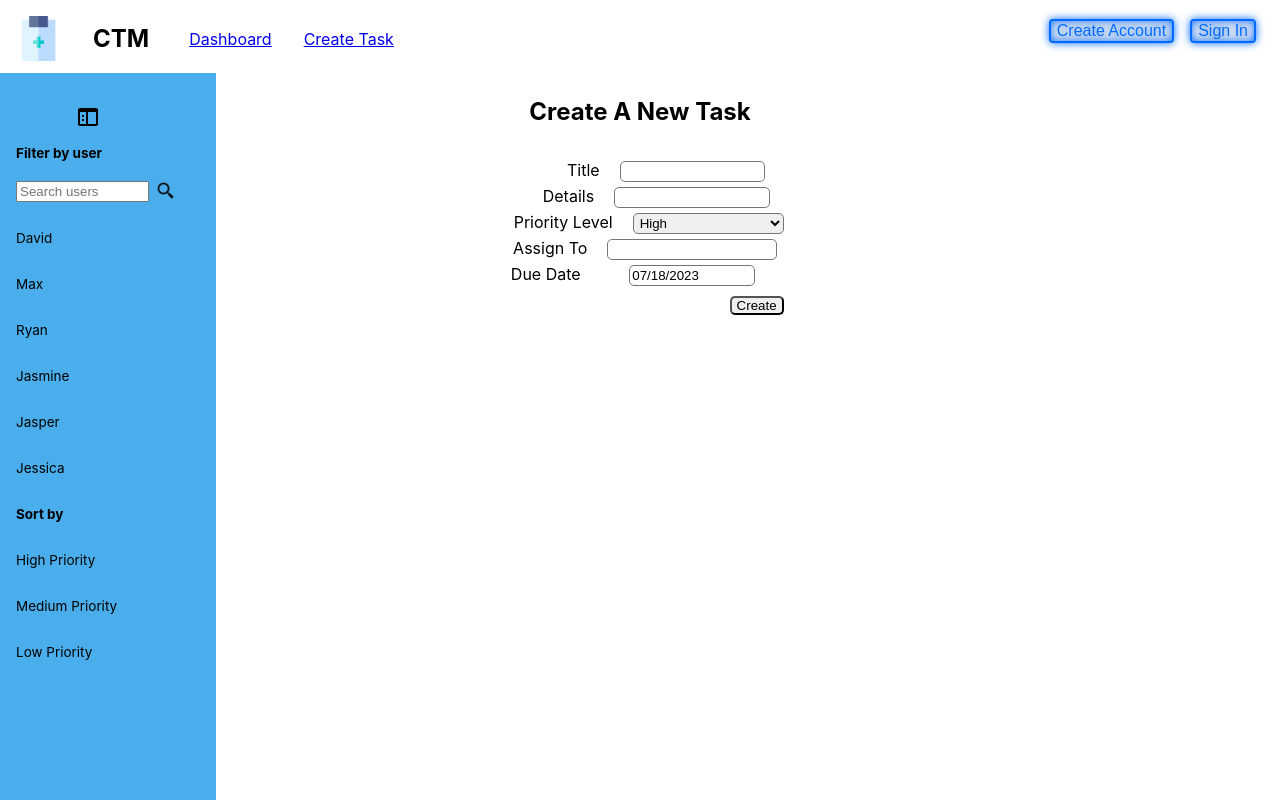
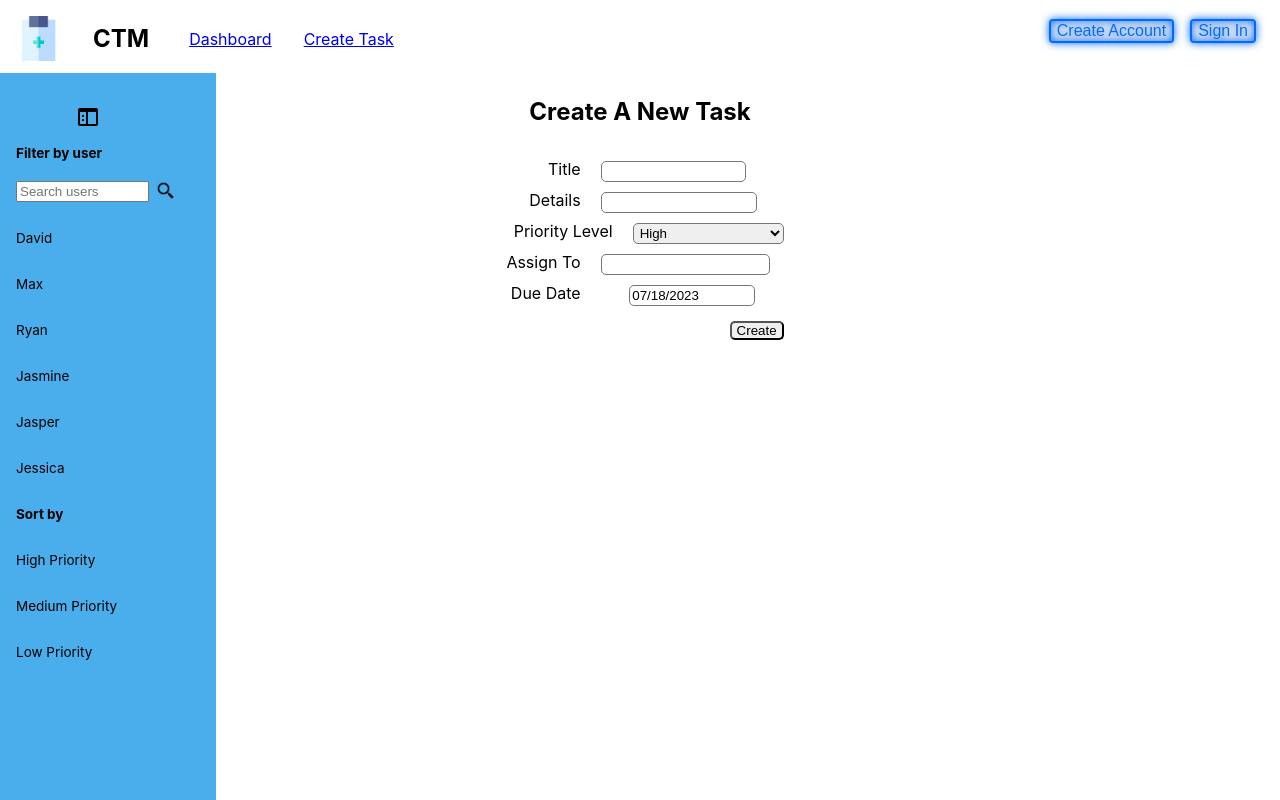
Before and after one commit to david-tech-ding/task-management-app, a React (Create React App) app: page /create-task in a window 1280 px wide. Built offline with nearby package versions, Linux system fonts and the light colour scheme.

Commit message:
Minor styling changes to CreateTask

```diff
--- a/src/styles/createtask.css
+++ b/src/styles/createtask.css
@@ -12,6 +12,13 @@
   flex-direction: column;
   align-items: flex-end;
 }
+
+.create-task-form label {
+  display: flex;
+  align-items: center;
+  margin-bottom: 5px;
+}
+
 
 .create-task-form_input {
   margin-top: 5px;
```
